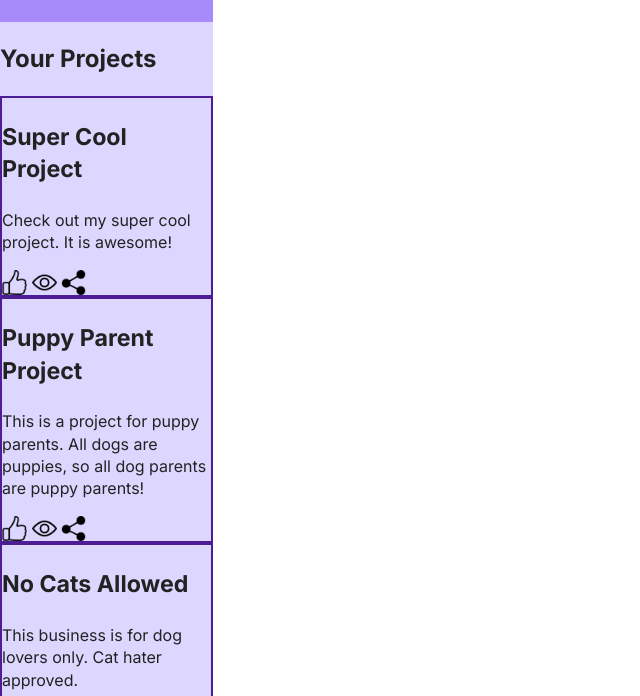
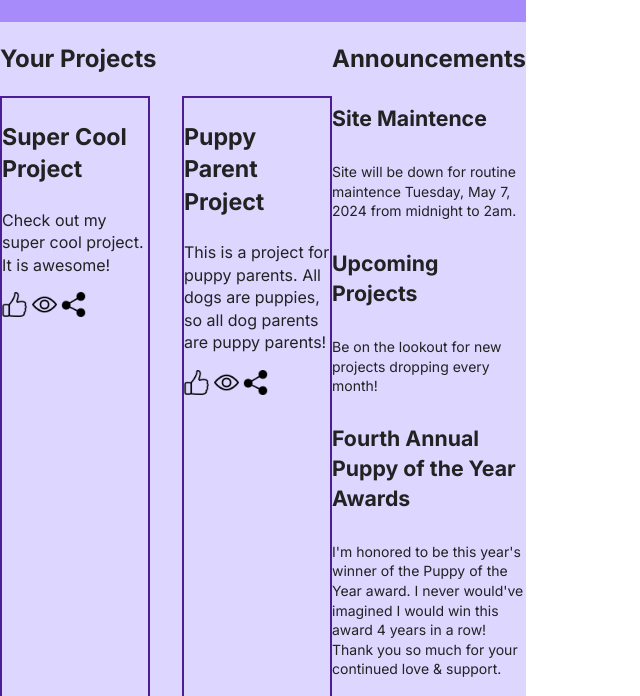
Before and after one commit to ashc735/admin-dashboard, a website built with Parcel: page index.html in a window 1280 px wide. Shown: the part 725-1421 px from the top of the page, without its empty margins (0-640 px from the left). Built offline with nearby package versions, Linux system fonts and the light colour scheme.

Commit message:
layout changes

```diff
--- a/css/style.css
+++ b/css/style.css
@@ -98,7 +98,9 @@ textarea {
     margin: 0;
     padding: 0;
     overflow-x: hidden;
+    width: 100vw;
    }
+
 
    /*=== SIDEBAR STYLES ===*/
 
@@ -108,6 +110,7 @@ textarea {
     display: flex;
     flex-direction: column;
     gap: 60px;
+    height: 100%;
   }
 
   .sidebar {
@@ -175,9 +178,9 @@ textarea {
     order: 1;
   }
 
-   /*==== HEADER STYLES ====*/
+  /*==== HEADER STYLES ====*/
 
-   .header {
+  .header {
     padding: 1rem 4rem;
     display: grid;
     grid-template-columns: 2fr 1fr;
@@ -266,12 +269,15 @@ textarea {
 
    .main-content {
     background: #ddd6fe;
+    display: grid;
+    grid-template-columns: 3fr 1fr;
+    grid-template-rows: 1fr 1fr;
    }
 
    /*=== PROJECT STYLES ===*/
 
    #projects {
-    display: grid;
+    padding: 2rem 4rem;
    }
 
    #projects h2 {
@@ -279,7 +285,11 @@ textarea {
    }
 
    .projects-wrapper {
-
+    display: grid;
+    grid-template-columns: 150px 150px;
+    grid-template-rows: 1fr 1fr 1fr;
+    gap: 2rem;
+    height: fit-content;
    }
 
    .project-piece {
@@ -303,7 +313,11 @@ textarea {
 
    /*===ANNOUNCEMENT STYLES===*/
 
+   .aside {
+    border: orange dashed 6px;
+   }
    #announcements {
+
 
    }
 
--- a/index.html
+++ b/index.html
@@ -20,6 +20,7 @@
 </head>
 
 <body>
+
 
   <!-- Sidebar Content  -->
 
@@ -72,7 +73,7 @@
   </div>
 </div>
 
-  <!-- Header Content  -->
+   <!-- Header Content  -->
 <div class="header">
 
   <div class="search-wrapper">
@@ -176,7 +177,7 @@
     </section>
 
     <!-- Announcements Section-->
-
+    <aside>
     <section class="announcements">
       <h2>Announcements</h2>
       <div class="announcement-item">
@@ -221,6 +222,7 @@
   </div>
   </div>
     </section>
+  </aside>
   </div>
 
 </body>
```
